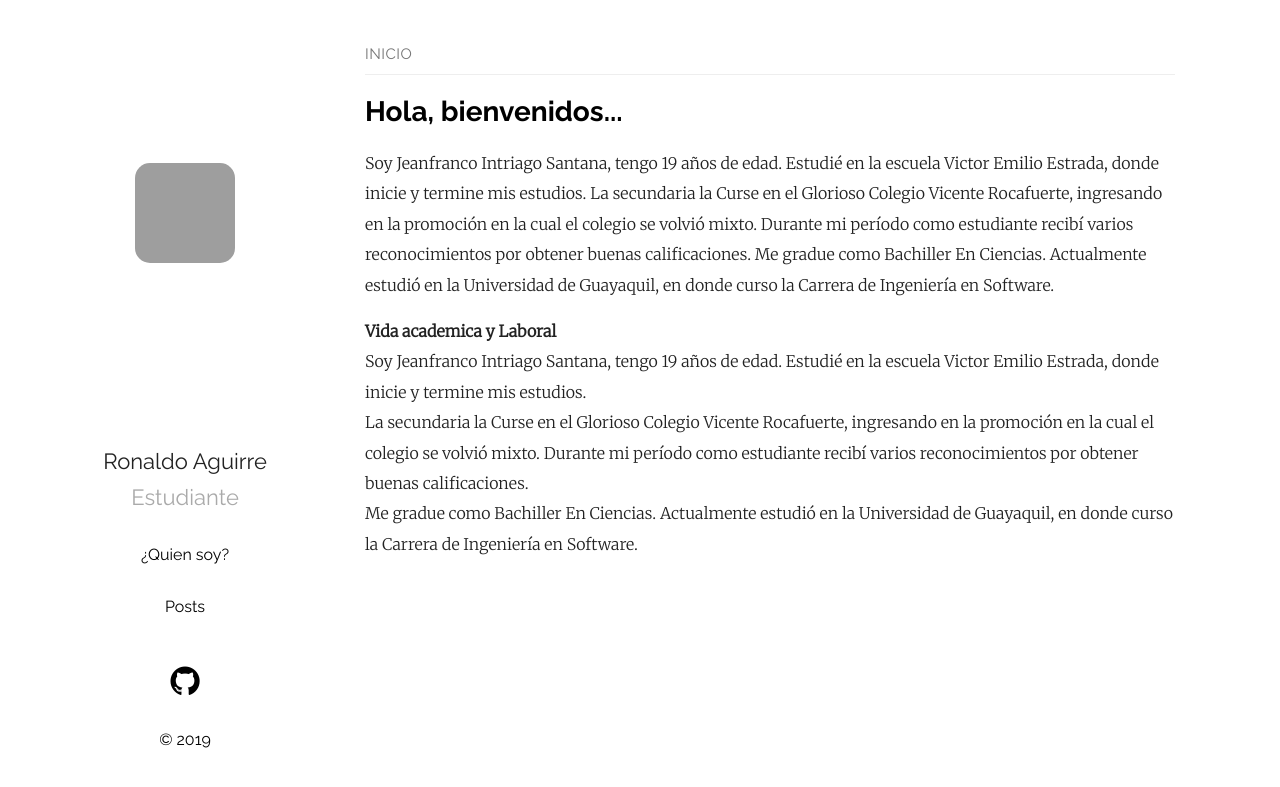
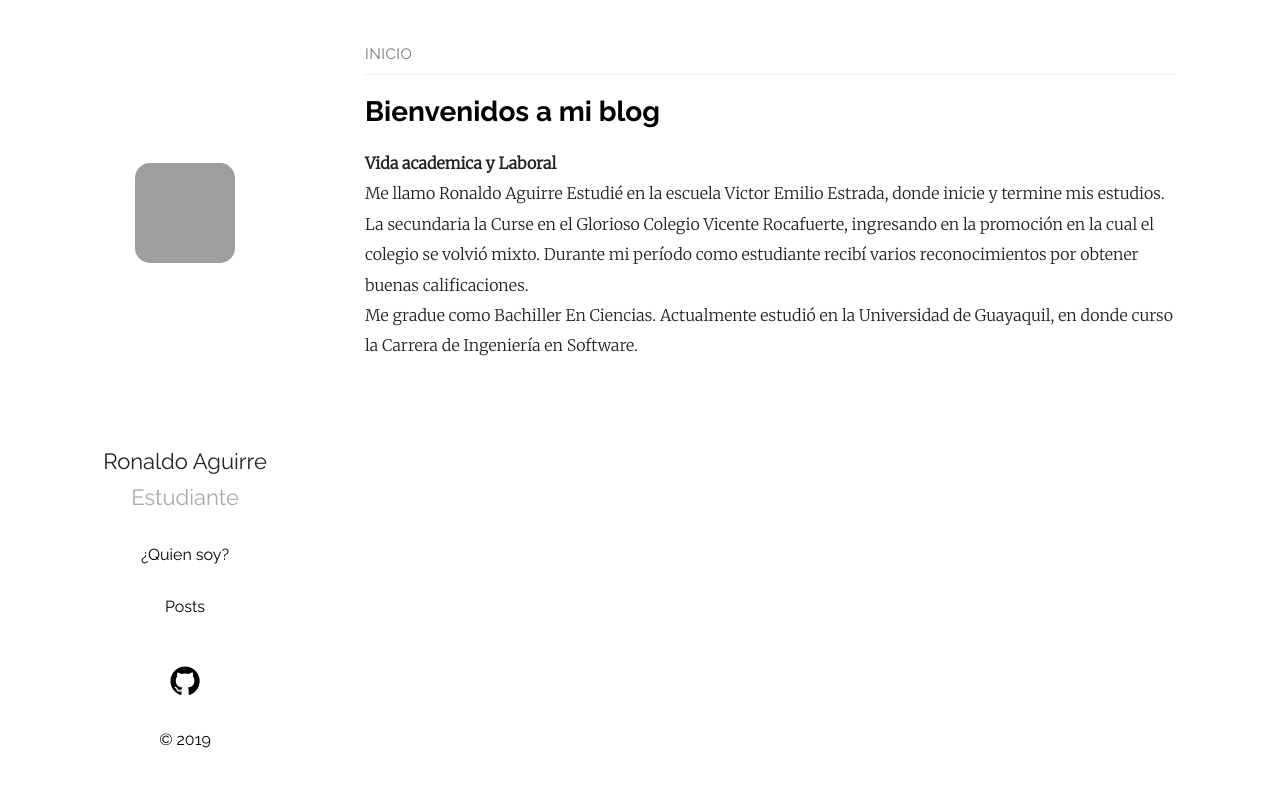
Before and after one commit to RonaldoJa/RonaldoJa.github.io, a Jekyll site: the page built from index.md, in a window 1280 px wide, cut to the strip 0-787 px from the top of the page. Built offline with Jekyll 4.4.1, drawn with Linux system fonts in a browser that asks for light colours; grey boxes are pictures that could not be loaded.

Commit message:
Update home.html

```diff
--- a/_layouts/home.html
+++ b/_layouts/home.html
@@ -14,16 +14,10 @@ layout: default
     <h1 id="posts-label">Inicio</h1>
   </li>
 <li><a class="post-link" href="#">
-      <h2 class="post-title">Hola, bienvenidos...</h2>
+      <h2 class="post-title">Bienvenidos a mi blog</h2>
     </a>
 
-    <div class="post"><p>Soy Jeanfranco Intriago Santana, tengo 19 años de edad.
-
-Estudié en la escuela Victor Emilio Estrada, donde inicie y termine mis estudios.
-
-La secundaria la Curse en el Glorioso Colegio Vicente Rocafuerte, ingresando en la promoción en la cual el colegio se volvió mixto. Durante mi período como estudiante recibí varios reconocimientos por obtener buenas calificaciones. Me gradue como Bachiller En Ciencias. Actualmente estudió en la Universidad de Guayaquil, en donde curso la Carrera de Ingeniería en Software.</p>
-
-<p><b>Vida academica y Laboral</b><br>Soy Jeanfranco Intriago Santana, tengo 19 años de edad.
+    <div class="post"><p><b>Vida academica y Laboral</b><br> Me llamo Ronaldo Aguirre
 
 Estudié en la escuela Victor Emilio Estrada, donde inicie y termine mis estudios.
 <br>La secundaria la Curse en el Glorioso Colegio Vicente Rocafuerte, ingresando en la promoción en la cual el colegio se volvió mixto. Durante mi período como estudiante recibí varios reconocimientos por obtener buenas calificaciones.
```
